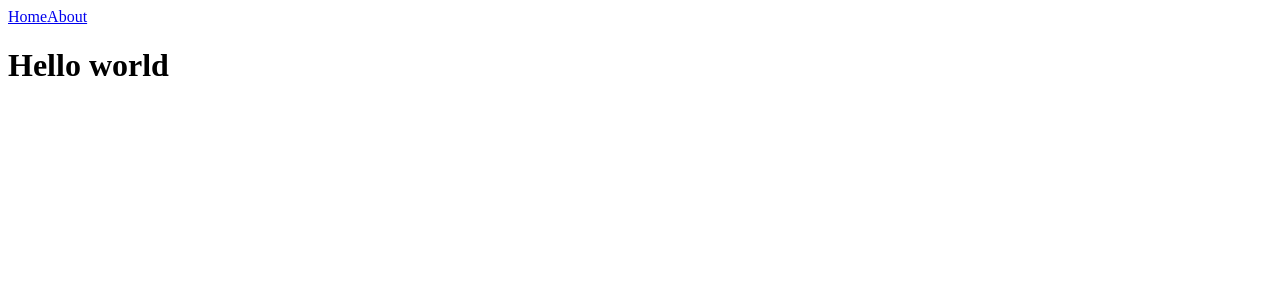
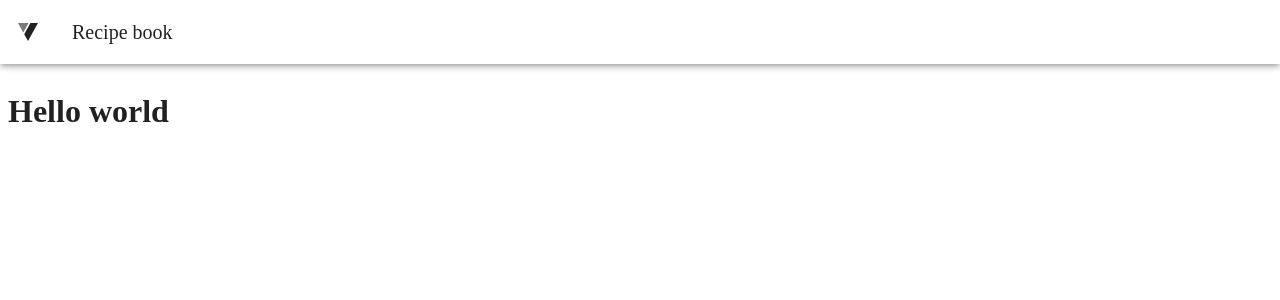
Before and after one commit to EgorSasim/recipeBookFront, a Vue app: page / in a window 1280 px wide. Shown: the top 300 px of the page. Built offline with nearby package versions, Linux system fonts and the light colour scheme.

Commit message:
add side bar, nav menu and header

```diff
--- a/index.html
+++ b/index.html
@@ -3,6 +3,7 @@
   <head>
     <meta charset="UTF-8">
     <link rel="icon" href="">
+    <link rel="stylesheet" href="./src/assets/main.css">
     <meta name="viewport" content="width=device-width, initial-scale=1.0">
     <title>Vite App</title>
   </head>
--- a/src/App.vue
+++ b/src/App.vue
@@ -1,14 +1,33 @@
 <script setup lang="ts">
-import { RouterLink, RouterView } from 'vue-router'
+import { ref } from 'vue';
+import { RouterView } from 'vue-router'
+
+const isSidebarOpen = ref(false);
+
+function toggleSideBar(): void {
+  isSidebarOpen.value = !isSidebarOpen.value;
+}
+
 </script>
 
 <template>
-  <header>
-      <nav>
-        <RouterLink to="/">Home</RouterLink>
-        <RouterLink to="/about">About</RouterLink>
-      </nav>
-  </header>
-
-  <RouterView />
+  <v-app>
+    <v-app-bar>
+      <v-app-bar-nav-icon icon="$vuetify" variant="text" @click.stop="toggleSideBar"></v-app-bar-nav-icon>
+      <v-app-bar-title>Recipe book</v-app-bar-title>
+    </v-app-bar>
+    <v-navigation-drawer  v-model="isSidebarOpen">
+      <v-list-item title="Navigation bar" subtitle="Recipe book"></v-list-item>
+      <v-divider></v-divider>
+      <v-list-item title="Home" @click="$router.push({path: '/'})"></v-list-item>
+      <v-list-item title="My Recipes" @click="$router.push({path: '/about'})"></v-list-item>
+      <v-list-item title="World kitchens" @click="$router.push({path: '/about'})"></v-list-item>
+      <v-list-item title="Ingestion" @click="$router.push({path: '/about'})"></v-list-item>
+      <v-list-item title="Settings" @click="$router.push({path: '/about'})"></v-list-item>
+      <v-list-item title="About" @click="$router.push({path: '/about'})"></v-list-item>
+    </v-navigation-drawer>
+    <v-main>
+      <RouterView />
+    </v-main>
+  </v-app>
 </template>
--- /dev/null
+++ b/src/assets/main.css
@@ -0,0 +1,8 @@
+* {
+    box-sizing: border-box;
+}
+
+body {
+    height: 100vh;
+    overflow-y: hidden;
+}
--- a/src/components/TheWelcome.vue
+++ b/src/components/TheWelcome.vue
@@ -1,8 +1,7 @@
 <script setup lang="ts">
 
-const openReadmeInEditor = () => fetch('/__open-in-editor?file=README.md')
 </script>
 
 <template>
- <h1 @click="openReadmeInEditor">Hello world</h1>
+ <h1>Hello world</h1>
 </template>
```
